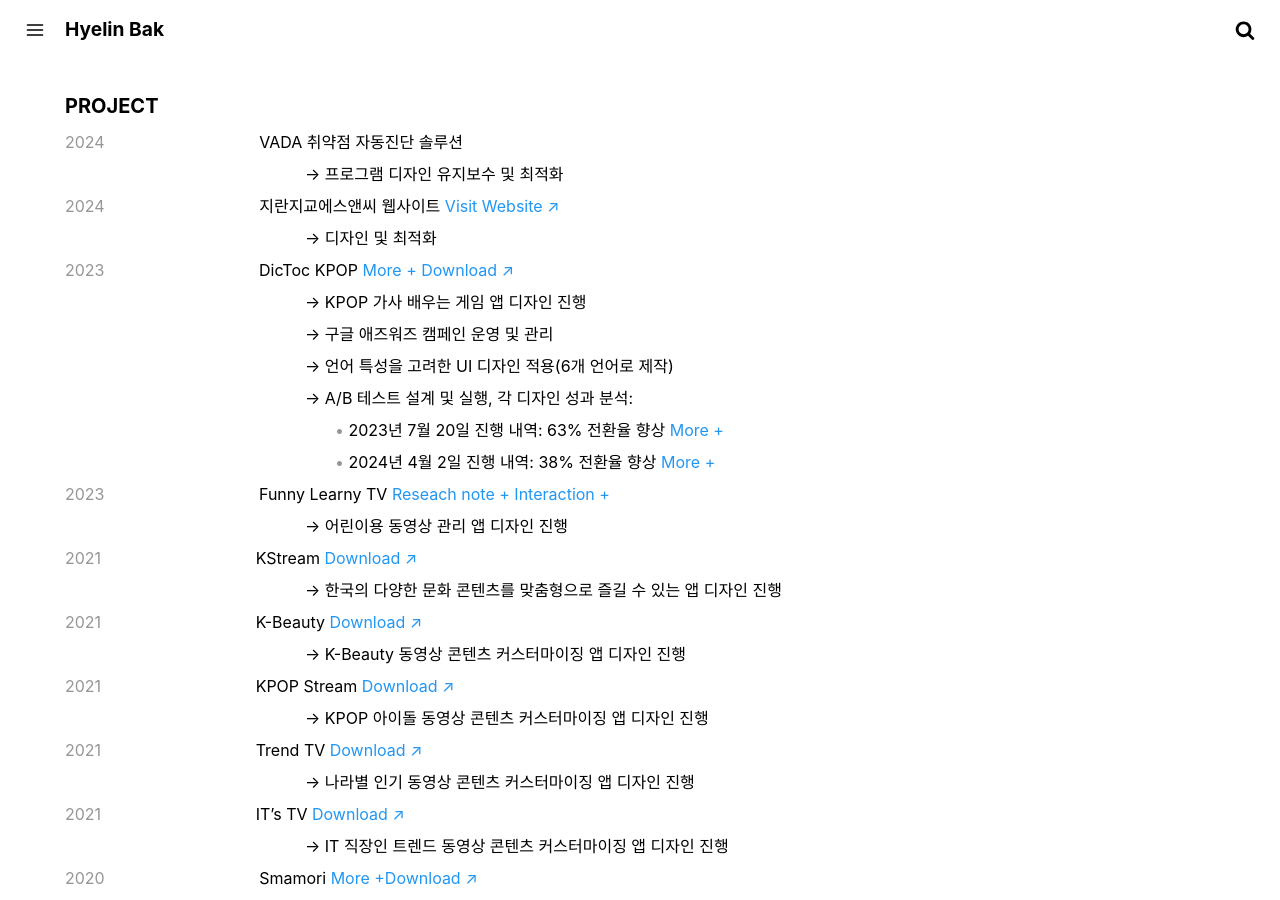
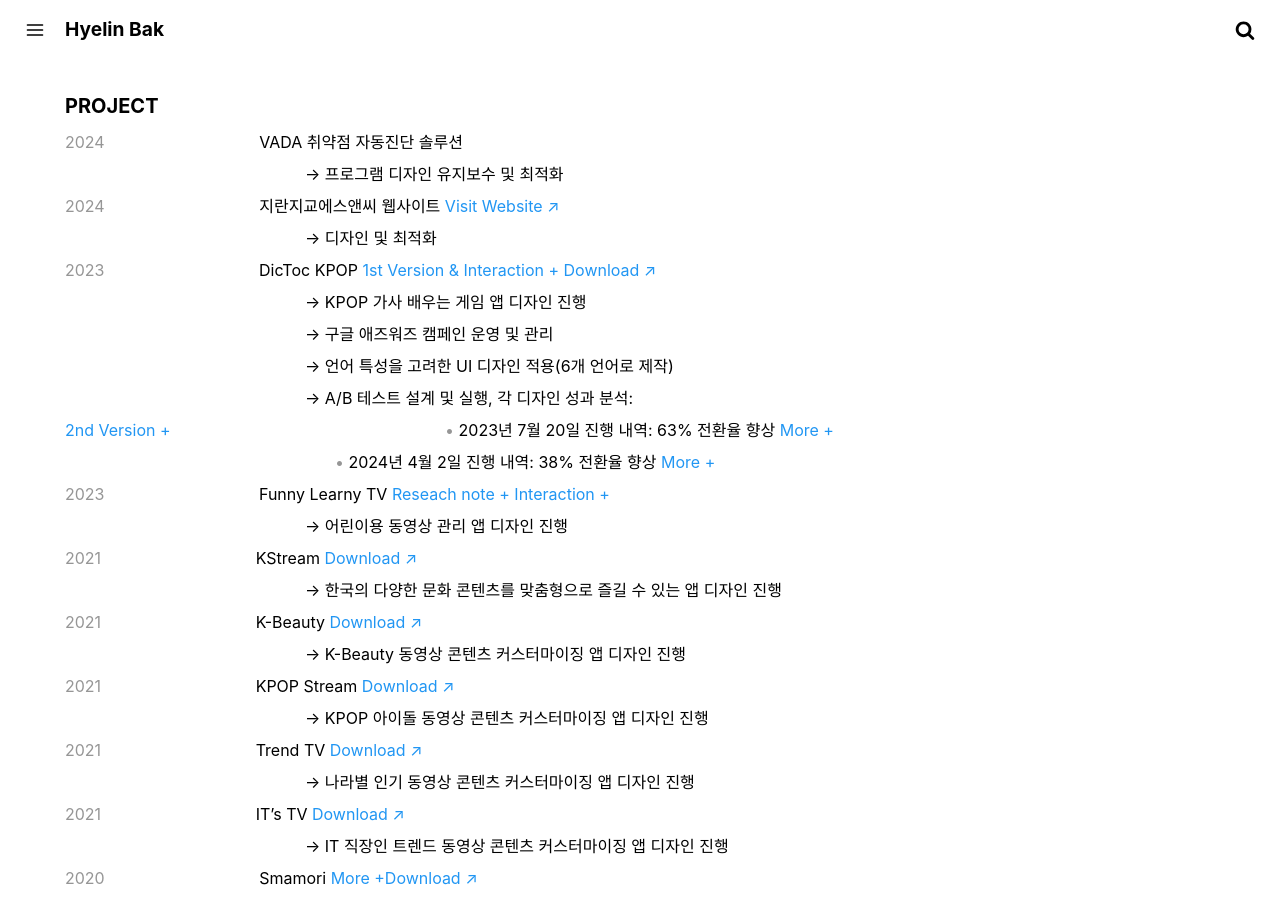
Before and after one commit to crazyjamy/crazyjamy.github.io, a Jekyll site: the page built from about.md, in a window 1280 px wide and 900 px high, scrolled down 586 px. Built offline with Jekyll 4.4.1, drawn with Linux system fonts in a browser that asks for light colours.

Commit message:
Update about.md

```diff
--- a/about.md
+++ b/about.md
@@ -32,11 +32,11 @@
 <span style="margin-left: 240px;"> → 프로그램 디자인 유지보수 및 최적화 </span><br />
 <span style="color: #969696;"> 2024 </span><span style="margin-left: 150px;"> 지란지교에스앤씨 웹사이트 <a href="https://www.jiransnc.com" target="_blank">Visit Website ↗</a> </span><br />
 <span style="margin-left: 240px;"> → 디자인 및 최적화 </span><br />
-<span style="color: #969696;"> 2023 </span><span style="margin-left: 150px;"> DicToc KPOP <a href="../kpoplyricsgame/" target="">More + </a> <a href="https://play.google.com/store/search?q=dictoc&c=apps" target="_blank">Download ↗</a></span><br />
+<span style="color: #969696;"> 2023 </span><span style="margin-left: 150px;"> DicToc KPOP <a href="../kpoplyricsgame/" target="">1st Version & Interaction + </a> <a href="https://play.google.com/store/search?q=dictoc&c=apps" target="_blank">Download ↗</a></span><br />
 <span style="margin-left: 240px;"> → KPOP 가사 배우는 게임 앱 디자인 진행</span><br />
 <span style="margin-left: 240px;"> → 구글 애즈워즈 캠페인 운영 및 관리</span><br />
 <span style="margin-left: 240px;"> → 언어 특성을 고려한 UI 디자인 적용(6개 언어로 제작)</span><br />
-<span style="margin-left: 240px;"> → A/B 테스트 설계 및 실행, 각 디자인 성과 분석:</span><br />
+<span style="margin-left: 240px;"> → A/B 테스트 설계 및 실행, 각 디자인 성과 분석:</span><br />  <a href="../kpopdictoc/" target="">2nd Version + </a>
 <span style="color: #969696; margin-left: 270px;"> • </span> <span> 2023년 7월 20일 진행 내역: 63% 전환율 향상 <a href="../ab-kpoplyricsgame-230724/" target="">More +</a></span><br />
 <span style="color: #969696; margin-left: 270px;"> • </span> <span> 2024년 4월 2일 진행 내역: 38% 전환율 향상 <a href="../ab-kpoplyricsgame-240402/" target="">More +</a></span><br />
 <span style="color: #969696;"> 2023 </span><span style="margin-left: 150px;"> Funny Learny TV <a href="../funnylearnytv-research/" target="">Reseach note +</a><a href="../funnylearnytv/" target=""> Interaction +</a></span><br />
```
